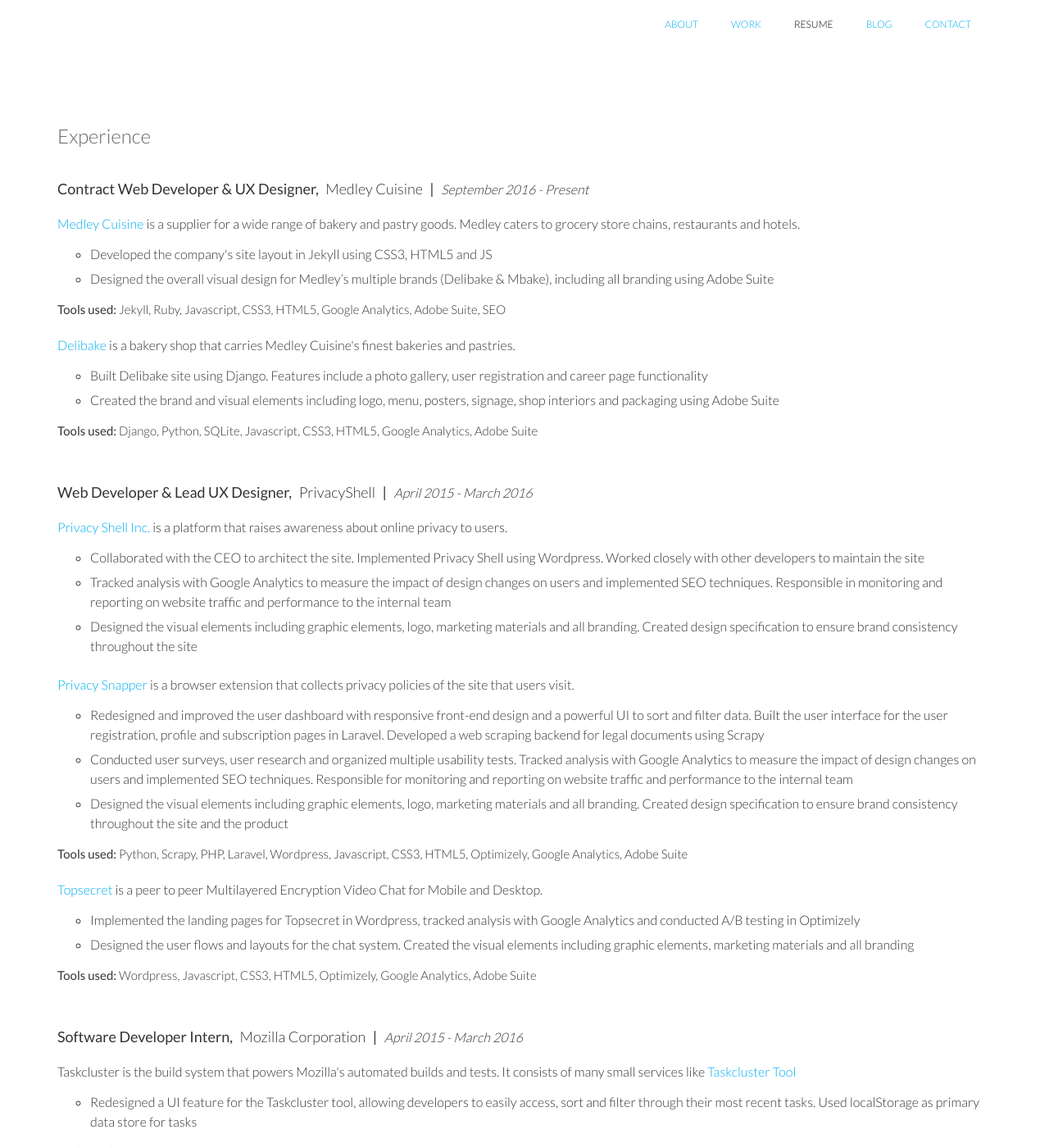
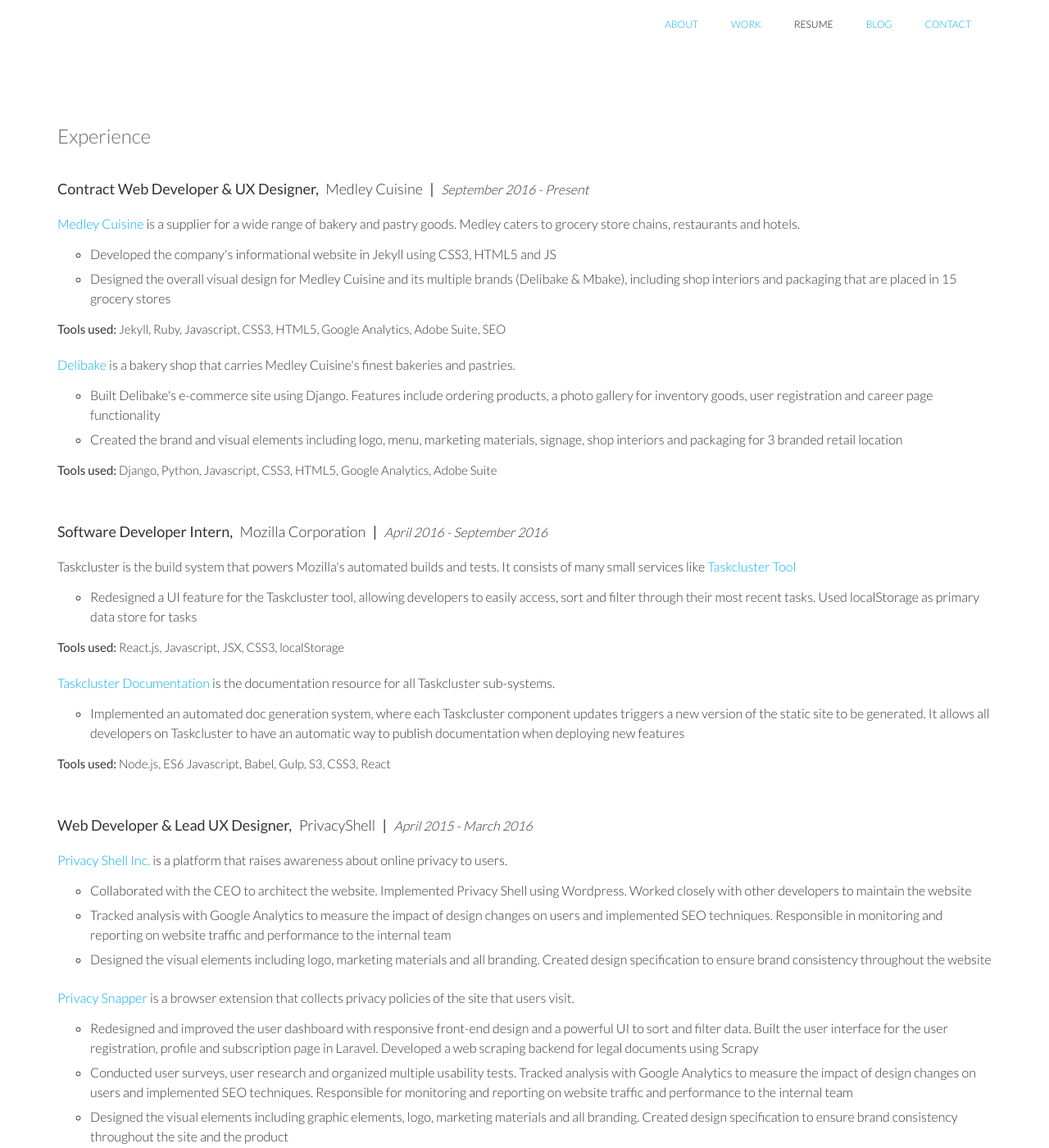
Before and after one commit to kristelteng/personal_site, a Jekyll site: the page built from resume.html, in a window 1280 px wide and 1400 px high. Shown: the whole window at 82% size. Built offline with Jekyll 4.4.1, drawn with Linux system fonts in a browser that asks for light colours; some of the changed text lies outside the part shown.

Commit message:
change layout + fix typo

```diff
--- a/resume.html
+++ b/resume.html
@@ -13,37 +14,59 @@
           <!-- MEDLEY CUISINE -->
           <h3 class="resume_title">Contract Web Developer &amp; UX Designer, <span class="company-name">Medley Cuisine </span> | <span class="timeline">September 2016 - Present</span></h3>
 
-          <p class="project-description"><a href="/work/medley" target="_blank">Medley Cuisine</a> is a supplier for a wide range of bakery and pastry goods. Medley caters to grocery store chains, restaurants and hotels.</p>
+          <p class="project-description"><a href="/recent/medley/" target="_blank">Medley Cuisine</a> is a supplier for a wide range of bakery and pastry goods. Medley caters to grocery store chains, restaurants and hotels.</p>
           <ul>
-            <li class="work-detail">Developed the company's site layout in Jekyll using CSS3, HTML5 and JS </li>
-            <li class="work-detail">Designed the overall visual design for Medley’s multiple brands (Delibake &amp; Mbake), including all branding using Adobe Suite</li>
+            <li class="work-detail">Developed the company's informational website in Jekyll using CSS3, HTML5 and JS </li>
+            <li class="work-detail">Designed the overall visual design for Medley Cuisine and its multiple brands (Delibake &amp; Mbake), including shop interiors and packaging that are placed in 15 grocery stores</li>
           </ul>
           <p class="resume-tools"><span class="tools-title">Tools used:</span> Jekyll, Ruby, Javascript, CSS3, HTML5, Google Analytics, Adobe Suite, SEO</p>
 
           <!--DELIBAKE -->
-          <p class="project-description"><a href="/work/delibake" target="_blank">Delibake</a> is a bakery shop that carries Medley Cuisine's finest bakeries and pastries.</p>
+          <p class="project-description"><a href="/recent/delibake/" target="_blank">Delibake</a> is a bakery shop that carries Medley Cuisine's finest bakeries and pastries.</p>
           <ul>
-            <li class="work-detail">Built Delibake site using Django. Features include a photo gallery, user registration and career page functionality</li>
-            <li class="work-detail">Created the brand and visual elements including logo, menu, posters, signage, shop interiors and packaging using Adobe Suite</li>
+            <li class="work-detail">Built Delibake's e-commerce site using Django. Features include ordering products, a photo gallery for inventory goods, user registration and career page functionality</li>
+            <li class="work-detail">Created the brand and visual elements including logo, menu, marketing materials, signage, shop interiors and packaging for 3 branded retail location</li>
           </ul>
-          <p class="resume-tools"><span class="tools-title">Tools used:</span> Django, Python, SQLite, Javascript, CSS3, HTML5, Google Analytics, Adobe Suite</p>
+          <p class="resume-tools"><span class="tools-title">Tools used:</span> Django, Python, Javascript, CSS3, HTML5, Google Analytics, Adobe Suite</p>
+        </div>
+
+        <div class="resume_section">
+          <h3 class="resume_title">Software Developer Intern, <span class="company-name">Mozilla Corporation </span> | <span class="timeline">April 2016 - September 2016</span></h3>
+
+          <!-- TASKCLUSTER TOOLS -->
+          <p class="project-description">Taskcluster is the build system that powers Mozilla's automated builds and tests. It consists of many small services like <a href="/recent/taskcluster/" target="_blank"> Taskcluster Tool </a></p>
+
+          <ul>
+            <li class="work-detail">Redesigned a UI feature for the Taskcluster tool, allowing developers to easily access, sort and filter through their most recent tasks. Used localStorage as primary data store for tasks</li>
+          </ul>
+
+          <p class="resume-tools"><span class="tools-title">Tools used: </span> React.js, Javascript, JSX, CSS3, localStorage</p>
+
+           <!-- TASKCLUSTER TOOLS -->
+          <p class="project-description"><a href="/recent/taskclusterdocs/" target="_blank">Taskcluster Documentation</a> is the documentation resource for all Taskcluster sub-systems.</p>
+
+          <ul>
+            <li class="work-detail">Implemented an automated doc generation system, where each Taskcluster component updates triggers a new version of the static site to be generated. It allows all developers on Taskcluster to have an automatic way to publish documentation when deploying new features</li>
+          </ul>
+
+          <p class="resume-tools"><span class="tools-title">Tools used: </span> Node.js, ES6 Javascript, Babel, Gulp, S3, CSS3, React</p>
         </div>
 
         <div class="resume_section">
           <h3 class="resume_title">Web Developer &amp; Lead UX Designer, <span class="company-name">PrivacyShell </span> | <span class="timeline">April 2015 - March 2016</span></h3>
 
           <!-- PRIVACY SHELL -->
-          <p class="project-description"><a href="/work/privacyshell" target="_blank">Privacy Shell Inc.</a> is a platform that raises awareness about online privacy to users.</p>
+          <p class="project-description"><a href="/work/privacyshell/" target="_blank">Privacy Shell Inc.</a> is a platform that raises awareness about online privacy to users.</p>
           <ul>
-            <li class="work-detail">Collaborated with the CEO to architect the site. Implemented Privacy Shell using Wordpress. Worked closely with other developers to maintain the site</li>
+            <li class="work-detail">Collaborated with the CEO to architect the website. Implemented Privacy Shell using Wordpress. Worked closely with other developers to maintain the website</li>
             <li class="work-detail">Tracked analysis with Google Analytics to measure the impact of design changes on users and implemented SEO techniques. Responsible in monitoring and reporting on website traffic and performance to the internal team</li>
-            <li class="work-detail">Designed the visual elements including graphic elements, logo, marketing materials and all branding. Created design specification to ensure brand consistency throughout the site</li>
+            <li class="work-detail">Designed the visual elements including logo, marketing materials and all branding. Created design specification to ensure brand consistency throughout the website</li>
           </ul>
 
           <!-- PRIVACY SNAPPER -->
-          <p class="project-description"><a href="/work/psnapper" target="_blank">Privacy Snapper</a> is a browser extension that collects privacy policies of the site that users visit.</p>
+          <p class="project-description"><a href="/work/psnapper/" target="_blank">Privacy Snapper</a> is a browser extension that collects privacy policies of the site that users visit.</p>
           <ul>
-            <li class="work-detail">Redesigned and improved the user dashboard with responsive front-end design and a powerful UI to sort and filter data. Built the user interface for the user registration, profile and subscription pages in Laravel. Developed a web scraping backend for legal documents using Scrapy</li>
+            <li class="work-detail">Redesigned and improved the user dashboard with responsive front-end design and a powerful UI to sort and filter data. Built the user interface for the user registration, profile and subscription page in Laravel. Developed a web scraping backend for legal documents using Scrapy</li>
 
             <li class="work-detail">Conducted user surveys, user research and organized multiple usability tests. Tracked analysis with Google Analytics to measure the impact of design changes on users and implemented SEO techniques. Responsible for monitoring and reporting on website traffic and performance to the internal team</li>
 
@@ -53,7 +76,7 @@
           <p class="resume-tools"><span class="tools-title">Tools used: </span> Python, Scrapy, PHP, Laravel, Wordpress, Javascript, CSS3, HTML5, Optimizely, Google Analytics, Adobe Suite</p>
 
           <!-- TOPSECRET -->
-          <p class="project-description"><a href="/work/topsecret" target="_blank">Topsecret</a> is a peer to peer Multilayered Encryption Video Chat for Mobile and Desktop.</p>
+          <p class="project-description"><a href="/work/topsecret/" target="_blank">Topsecret</a> is a peer to peer Multilayered Encryption Video Chat for Mobile and Desktop.</p>
 
           <ul>
             <li class="work-detail">Implemented the landing pages for Topsecret in Wordpress, tracked analysis with Google Analytics and conducted A/B testing in Optimizely</li>
@@ -62,28 +85,6 @@
           </ul>
 
           <p class="resume-tools"><span class="tools-title">Tools used: </span> Wordpress, Javascript, CSS3, HTML5, Optimizely, Google Analytics, Adobe Suite</p>
-        </div>
-
-        <div class="resume_section">
-          <h3 class="resume_title">Software Developer Intern, <span class="company-name">Mozilla Corporation </span> | <span class="timeline">April 2015 - March 2016</span></h3>
-
-          <!-- TASKCLUSTER TOOLS -->
-          <p class="project-description">Taskcluster is the build system that powers Mozilla's automated builds and tests. It consists of many small services like <a href="/work/taskcluster" target="_blank"> Taskcluster Tool </a></p>
-
-          <ul>
-            <li class="work-detail">Redesigned a UI feature for the Taskcluster tool, allowing developers to easily access, sort and filter through their most recent tasks. Used localStorage as primary data store for tasks</li>
-          </ul>
-
-          <p class="resume-tools"><span class="tools-title">Tools used: </span> React.js, Javascript, JSX, CSS3, localStorage</p>
-
-           <!-- TASKCLUSTER TOOLS -->
-          <p class="project-description"><a href="/work/taskclusterdocs" target="_blank">Taskcluster Documentation</a> is the documentation resource for all Taskcluster sub-systems.</p>
-
-          <ul>
-            <li class="work-detail">Implemented an automated doc generation system, where each Taskcluster component updates triggers a new version of the static site to be generated. It allows all developers on Taskcluster to have an automatic way to publish documentation when deploying new features</li>
-          </ul>
-
-          <p class="resume-tools"><span class="tools-title">Tools used: </span> Node.js, ES6 Javascript, Babel, Gulp, S3, CSS3, React</p>
         </div>
 
         <h2>Education</h2>
```
Also changed, not shown: other parts of resume.html (+2 -1 lines).
